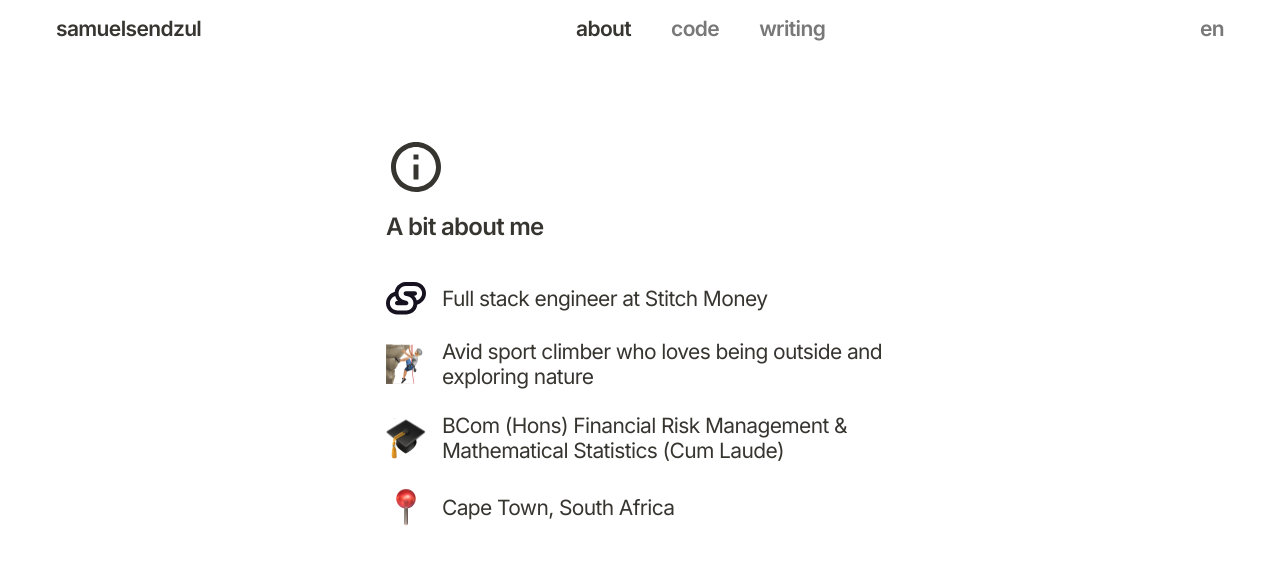
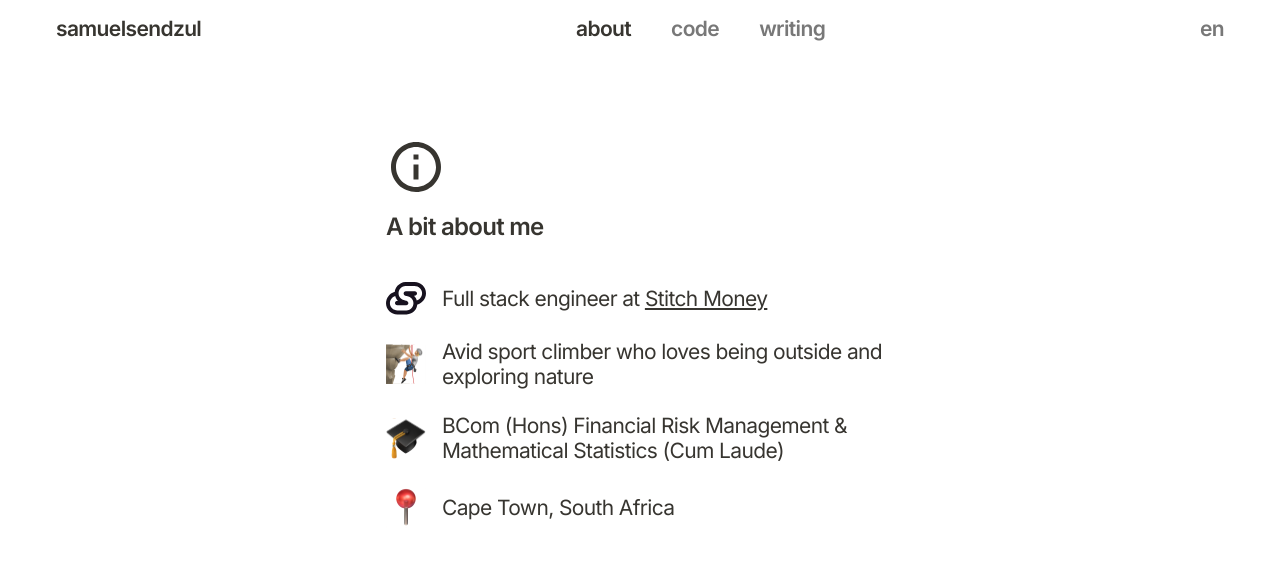
Before and after one commit to Samuel-Sendzul/samuel-sendzul, a Next.js app: page /about in a window 1280 px wide. Shown: the top 564 px of the page. Built offline with nearby package versions, Linux system fonts and the light colour scheme.

Commit message:
feat(about): at link to Stitch Money

```diff
--- a/src/pages/about.tsx
+++ b/src/pages/about.tsx
@@ -2,6 +2,7 @@ import AboutItem from "@/components/AboutItem";
 import ImageSliderGrid from "@/components/ImageSliderGrid";
 import { SliderImage } from "@/types";
 import Image from "next/image";
+import Link from "next/link";
 
 const images: Array<SliderImage> = [
   {
@@ -55,6 +56,11 @@ export default function About() {
           <span>A bit about me</span>
         </div>
         <div className="flex flex-col gap-6">
+          <Link
+            href={"https://stitch.money"}
+            rel="noopener noreferrer"
+            target="_blank"
+          >
             <AboutItem>
               <Image
                 src="/images/stitch.svg"
@@ -62,8 +68,14 @@ export default function About() {
                 height={30}
                 alt="stitch"
               />
-            <span>Full stack engineer at Stitch Money</span>
+              <div>
+                <span>{"Full stack engineer at "}</span>
+                <span className="text-decoration-line: underline">
+                  {"Stitch Money"}
+                </span>
+              </div>
             </AboutItem>
+          </Link>
           <AboutItem>
             <Image
               src="/images/climber.svg"
```
Lines whose indentation alone changed are shown as unchanged.
